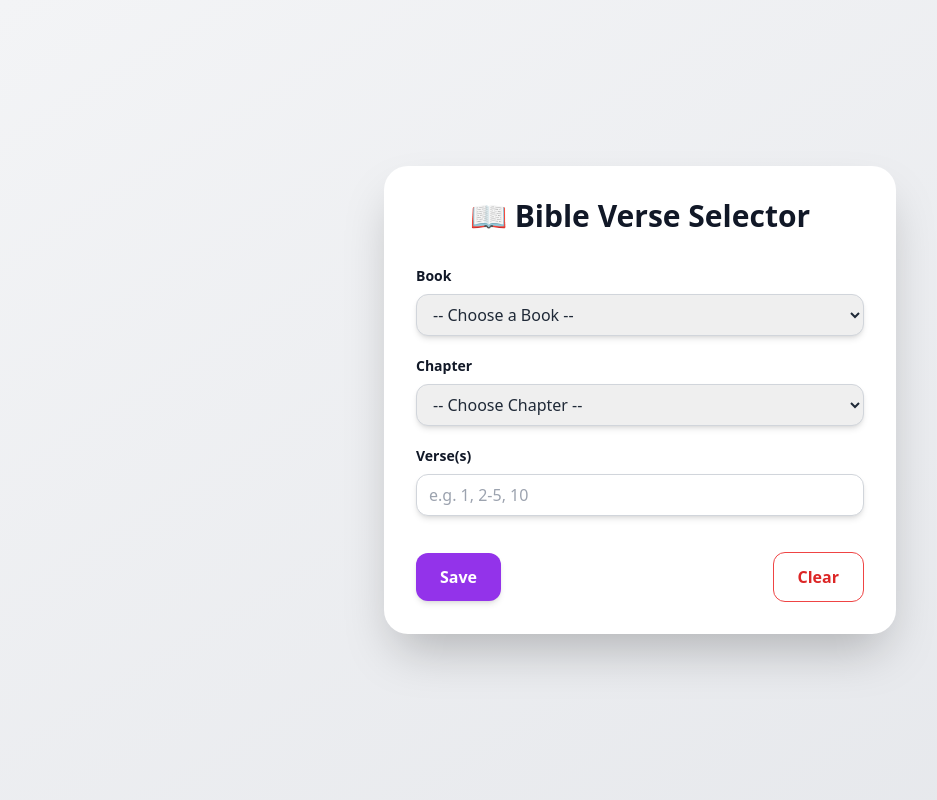
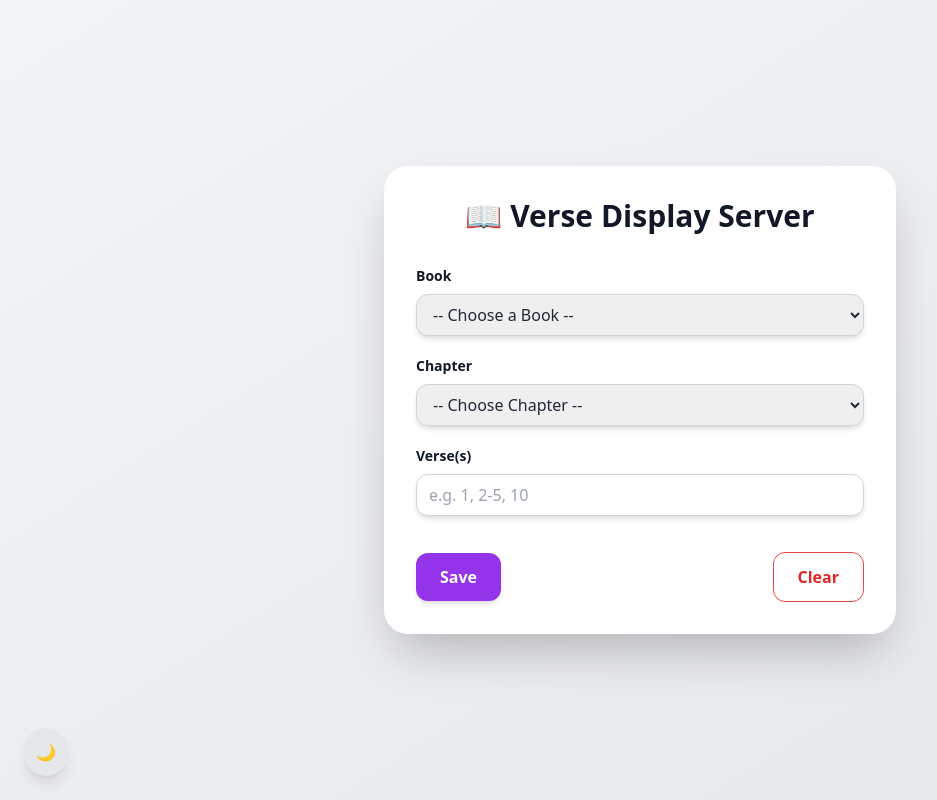
Before and after one commit to p-paul-jonathan/verse-display-server, a Flask app: page / in a window 1280 px wide. Shown: the whole page, without its empty margins (0-937 px from the left). Run offline with Flask 3, Linux system fonts and the light colour scheme; some libraries are stand-ins or nearby versions.

Commit message:
added Dark Mode

```diff
--- a/templates/display.html
+++ b/templates/display.html
@@ -4,7 +4,7 @@
   <meta charset="UTF-8">
   <meta name="viewport" content="width=device-width, initial-scale=1.0">
   <meta http-equiv="refresh" content="3">
-  <title>Verse Display</title>
+  <title>Verse Display Server</title>
   <script src="https://cdn.tailwindcss.com"></script>
 </head>
 <body class="bg-black text-white flex items-center justify-center min-h-screen text-center">
--- a/templates/index.html
+++ b/templates/index.html
@@ -2,19 +2,35 @@
 <html lang="en">
 <head>
   <meta charset="UTF-8">
-  <title>Bible Verse Selector</title>
+  <title>Verse Display Server</title>
   <script src="https://cdn.tailwindcss.com"></script>
+  <script>
+    tailwind.config = {
+      darkMode: 'class',
+    };
+
+    // Apply saved theme before render
+    if (
+      localStorage.theme === 'dark' ||
+      (!('theme' in localStorage) && window.matchMedia('(prefers-color-scheme: dark)').matches)
+    ) {
+      document.documentElement.classList.add('dark');
+    } else {
+      document.documentElement.classList.remove('dark');
+    }
+  </script>
 </head>
-<body class="min-h-screen flex items-center justify-center bg-gradient-to-br from-gray-100 to-gray-200 text-gray-900">
 
-  <div class="bg-white rounded-3xl shadow-2xl p-8 w-full max-w-lg">
-    <h2 class="text-3xl font-bold text-center mb-8">📖 Bible Verse Selector</h2>
+<body class="min-h-screen flex items-center justify-center bg-gradient-to-br from-gray-100 to-gray-200 text-gray-900 dark:from-gray-900 dark:to-gray-800 dark:text-gray-100 transition-colors duration-500">
+
+  <div class="bg-white dark:bg-gray-900 rounded-3xl shadow-2xl p-8 w-full max-w-lg transition-colors duration-500">
+    <h2 class="text-3xl font-bold text-center mb-8">📖 Verse Display Server</h2>
 
     <form method="POST" class="space-y-5">
       <div>
         <label for="book" class="block text-sm font-semibold mb-2">Book</label>
         <select id="book" name="book"
-          class="w-full rounded-xl border-gray-300 focus:ring-2 focus:ring-purple-500 focus:border-purple-500 text-gray-800 px-3 py-2 border shadow-md">
+          class="w-full rounded-xl border-gray-300 dark:border-gray-600 focus:ring-2 focus:ring-purple-500 focus:border-purple-500 text-gray-800 dark:text-gray-100 dark:bg-gray-800 px-3 py-2 border shadow-md">
           <option value="">-- Choose a Book --</option>
           {% for book in books %}
             <option value="{{ book.english }}">{{ book.english }} | {{ book.hindi }}</option>
@@ -25,7 +41,7 @@
       <div>
         <label for="chapter" class="block text-sm font-semibold mb-2">Chapter</label>
         <select id="chapter" name="chapter"
-          class="w-full rounded-xl border-gray-300 focus:ring-2 focus:ring-purple-500 focus:border-purple-500 text-gray-800 px-3 py-2 border shadow-md">
+          class="w-full rounded-xl border-gray-300 dark:border-gray-600 focus:ring-2 focus:ring-purple-500 focus:border-purple-500 text-gray-800 dark:text-gray-100 dark:bg-gray-800 px-3 py-2 border shadow-md">
           <option value="">-- Choose Chapter --</option>
           {% for i in range(1, 151) %}
             <option value="{{ i }}">{{ i }}</option>
@@ -38,7 +54,7 @@
         <input type="text" id="verses" name="verses"
           placeholder="e.g. 1, 2-5, 10"
           autocomplete="off" autocorrect="off" autocapitalize="off" spellcheck="false"
-          class="w-full rounded-xl border-gray-300 focus:ring-2 focus:ring-purple-500 focus:border-purple-500 text-gray-800 px-3 py-2 border shadow-md">
+          class="w-full rounded-xl border-gray-300 dark:border-gray-600 focus:ring-2 focus:ring-purple-500 focus:border-purple-500 text-gray-800 dark:text-gray-100 dark:bg-gray-800 px-3 py-2 border shadow-md">
       </div>
 
       <div class="flex justify-between items-center pt-4">
@@ -47,16 +63,16 @@
           Save
         </button>
         <button type="submit" name="action" value="clear"
-          class="px-6 py-3 border border-red-500 text-red-600 hover:bg-red-50 font-semibold rounded-xl transition-all duration-200 ease-out hover:scale-[1.02]">
+          class="px-6 py-3 border border-red-500 text-red-600 dark:text-red-400 hover:bg-red-50 dark:hover:bg-red-900/20 font-semibold rounded-xl transition-all duration-200 ease-out hover:scale-[1.02]">
           Clear
         </button>
       </div>
     </form>
 
     {% if selection %}
-      <div class="mt-8 p-4 rounded-xl bg-purple-50 border-l-4 border-purple-500 text-center text-lg font-medium shadow-sm">
+      <div class="mt-8 p-4 rounded-xl bg-purple-50 dark:bg-purple-900/30 border-l-4 border-purple-500 text-center text-lg font-medium shadow-sm">
         ✅ Current:
-        <strong class="text-gray-900">{{ selection.book_en }} | {{ selection.book_hi }}</strong>
+        <strong class="text-gray-900 dark:text-gray-100">{{ selection.book_en }} | {{ selection.book_hi }}</strong>
         {{ selection.chapter }}:{{ selection.verses }} selected
       </div>
 
@@ -71,9 +87,45 @@
     {% endif %}
 
     {% if message %}
-      <div class="mt-6 text-center text-green-600 font-semibold">{{ message }}</div>
+      <div class="mt-6 text-center text-green-600 dark:text-green-400 font-semibold">{{ message }}</div>
     {% endif %}
   </div>
 
+  <!-- Floating Theme Toggle Button -->
+  <button id="theme-toggle"
+    class="fixed bottom-6 left-6 p-3 rounded-full bg-gray-200 dark:bg-gray-700 text-gray-800 dark:text-gray-100 shadow-lg hover:scale-110 transition-all duration-200 ease-out"
+    title="Toggle Dark Mode">
+    🌙
+  </button>
+
+  <script>
+    const toggleBtn = document.getElementById('theme-toggle');
+    const html = document.documentElement;
+
+    function setTheme(mode) {
+      if (mode === 'dark') {
+        html.classList.add('dark');
+        localStorage.theme = 'dark';
+        toggleBtn.textContent = '🌞';
+      } else {
+        html.classList.remove('dark');
+        localStorage.theme = 'light';
+        toggleBtn.textContent = '🌙';
+      }
+    }
+
+    // Initialize correct icon
+    if (html.classList.contains('dark')) {
+      toggleBtn.textContent = '🌞';
+    } else {
+      toggleBtn.textContent = '🌙';
+    }
+
+    toggleBtn.addEventListener('click', () => {
+      const isDark = html.classList.contains('dark');
+      setTheme(isDark ? 'light' : 'dark');
+    });
+  </script>
+
 </body>
 </html>
```
Also changed, not shown: README.md.
